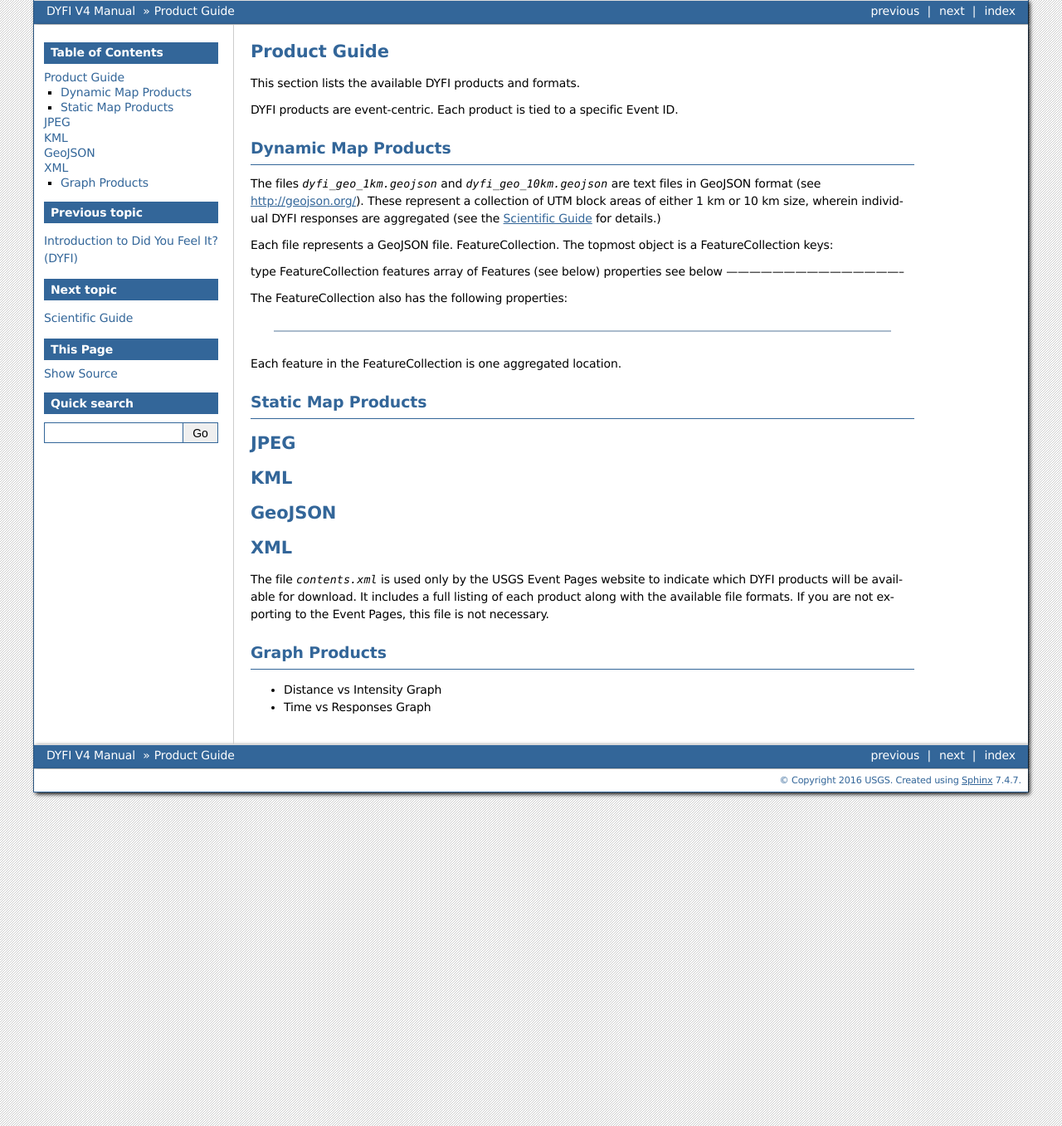
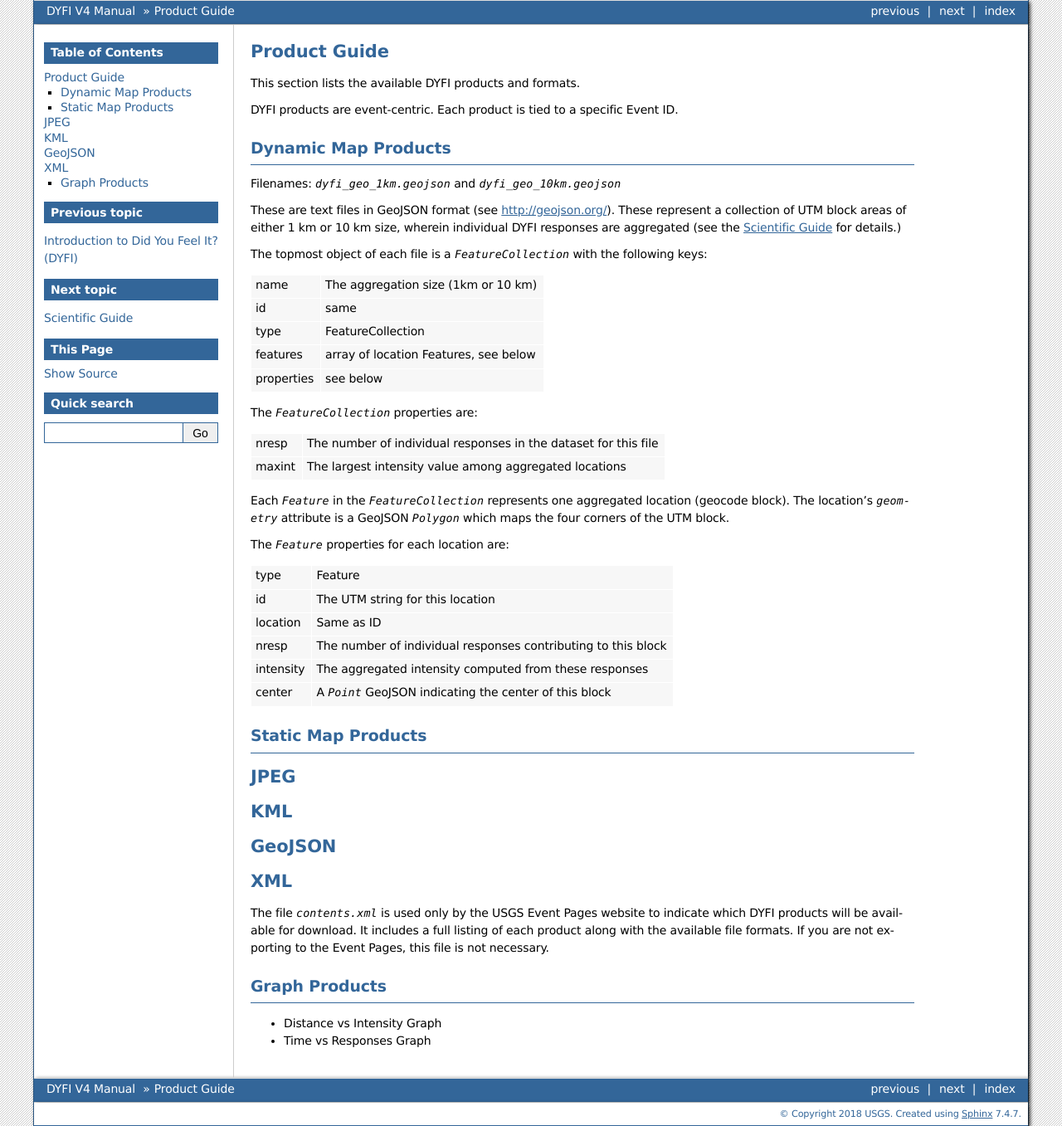
Before and after one commit to vinceq-usgs/dyfi4, a Sphinx documentation site: the page built from docs/product-guide.rst, in a window 1280 px wide. Shown: the whole page at 83% size. Built offline with Sphinx 7.4.7, drawn with Linux system fonts in a browser that asks for light colours; pages that are not in the unit, such as notebooks, are missing from menus.

```diff
--- a/docs/conf.py
+++ b/docs/conf.py
@@ -42,7 +42,10 @@ extensions = [
     'sphinx.ext.viewcode',
     'sphinx.ext.autosectionlabel',
     'sphinxarg.ext',
+    'sphinx.ext.doctest'
 ]
+
+doctest_test_doctest_blocks = 'true'
 
 # Add any paths that contain templates here, relative to this directory.
 templates_path = ['_templates']
@@ -62,7 +65,7 @@ master_doc = 'index'
 
 # General information about the project.
 project = 'USGS Did You Feel It? (DYFI)'
-copyright = '2016 USGS'
+copyright = '2018 USGS'
 author = 'Vince Quitoriano'
 
 # The version info for the project you're documenting, acts as replacement for
--- a/docs/dyfi.rst
+++ b/docs/dyfi.rst
@@ -88,7 +88,3 @@ dyfi.rawDbSqlite
 
 Subpackages
 -----------
-
-.. toctree::
-
-    dyfi.thirdparty
--- a/docs/index.rst
+++ b/docs/index.rst
@@ -13,8 +13,6 @@ Contents:
 
 .. toctree::
    :maxdepth: 2
-
-   includeme.rst
 
    introduction.rst
    product-guide.rst
@@ -36,6 +34,8 @@ Commands and modules
    :maxdepth: 1
 
    dyfi
+   tests
+   validation
 
 Indices and tables
 ==================
--- a/docs/product-guide.rst
+++ b/docs/product-guide.rst
@@ -8,26 +8,39 @@ DYFI products are event-centric. Each product is tied to a specific Event ID.
 Dynamic Map Products
 ====================
 
-The files `dyfi_geo_1km.geojson` and `dyfi_geo_10km.geojson` are text files in GeoJSON format (see http://geojson.org/). These represent a collection of UTM block areas of either 1 km or 10 km size, wherein individual DYFI responses are aggregated (see the :ref:`Scientific Guide` for details.)
+Filenames: `dyfi_geo_1km.geojson` and `dyfi_geo_10km.geojson`
 
-Each file represents a GeoJSON file. FeatureCollection. The topmost object is a FeatureCollection keys:
+These are text files in GeoJSON format (see http://geojson.org/). These represent a collection of UTM block areas of either 1 km or 10 km size, wherein individual DYFI responses are aggregated (see the :ref:`Scientific Guide` for details.)
 
------------------------------------------------
-name        The aggregation size (1km or 10 km)
-id          same
-type        FeatureCollection
-features    array of Features (see below)
-properties  see below
------------------------------------------------
+The topmost object of each file is a `FeatureCollection` with the following keys:
 
-The FeatureCollection also has the following properties:
+===========   =======================================
+name          The aggregation size (1km or 10 km)
+id            same
+type          FeatureCollection
+features      array of location Features, see below
+properties    see below
+===========   =======================================
 
------------------------------------------------------------------------------
+The `FeatureCollection` properties are:
+
+=========   ================================================================
 nresp       The number of individual responses in the dataset for this file
-maxint      The largest intensity value among aggregated areas
------------------------------------------------------------------------------
+maxint      The largest intensity value among aggregated locations
+=========   ================================================================
 
-Each feature in the FeatureCollection is one aggregated location.
+Each `Feature` in the `FeatureCollection` represents one aggregated location (geocode block). The location's `geometry` attribute is a GeoJSON `Polygon` which maps the four corners of the UTM block.
+
+The `Feature` properties for each location are:
+
+==========  ==============================================================
+type        Feature
+id          The UTM string for this location
+location    Same as ID
+nresp       The number of individual responses contributing to this block
+intensity   The aggregated intensity computed from these responses
+center      A `Point` GeoJSON indicating the center of this block
+==========  ==============================================================
 
 Static Map Products
 ===================
--- a/docs/scientific-guide.rst
+++ b/docs/scientific-guide.rst
@@ -2,6 +2,10 @@ Scientific Guide
 ----------------
 
 A stub for the Scientific Guide.
+
+Flowchart
+=========
+
 
 Aggregation
 ===========
```
Also changed, not shown: docs/tests.rst (+0 -19 lines), docs/validation.rst (added, +46 -0 lines), 1 other file.
